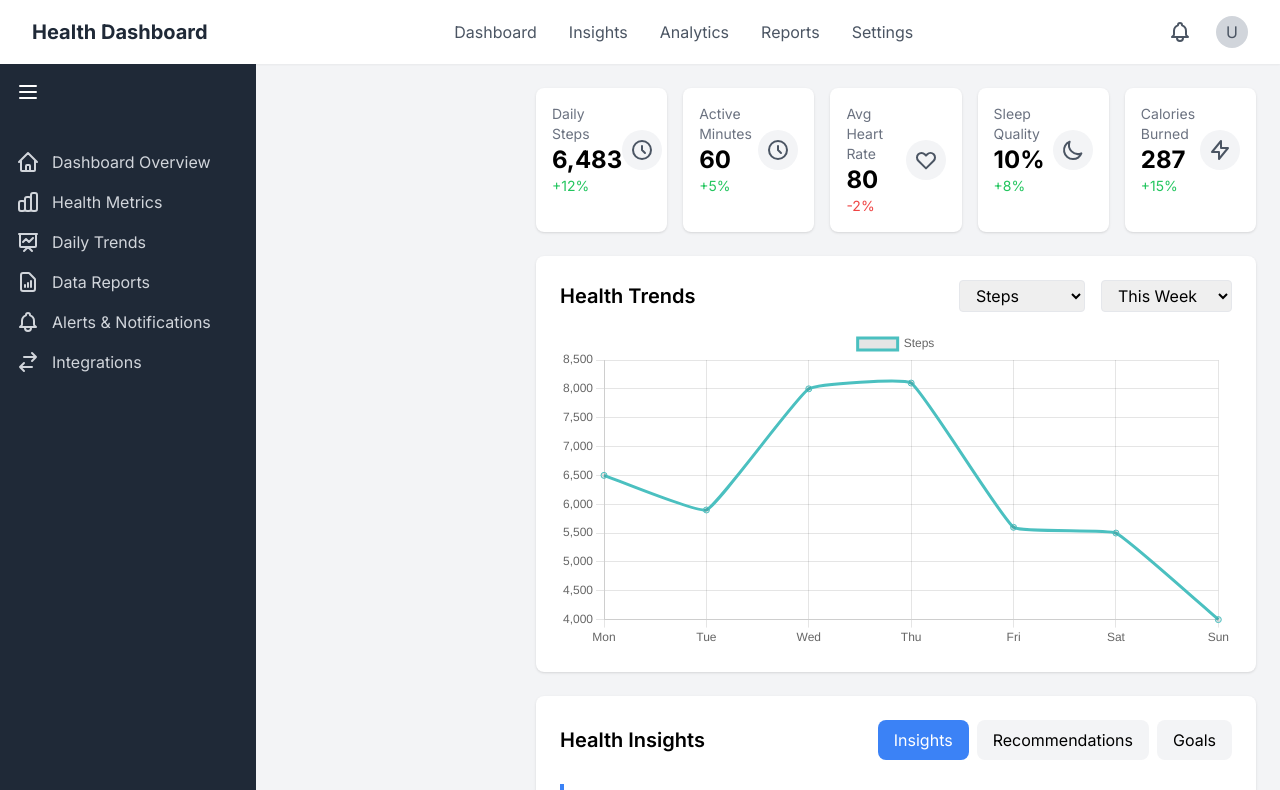
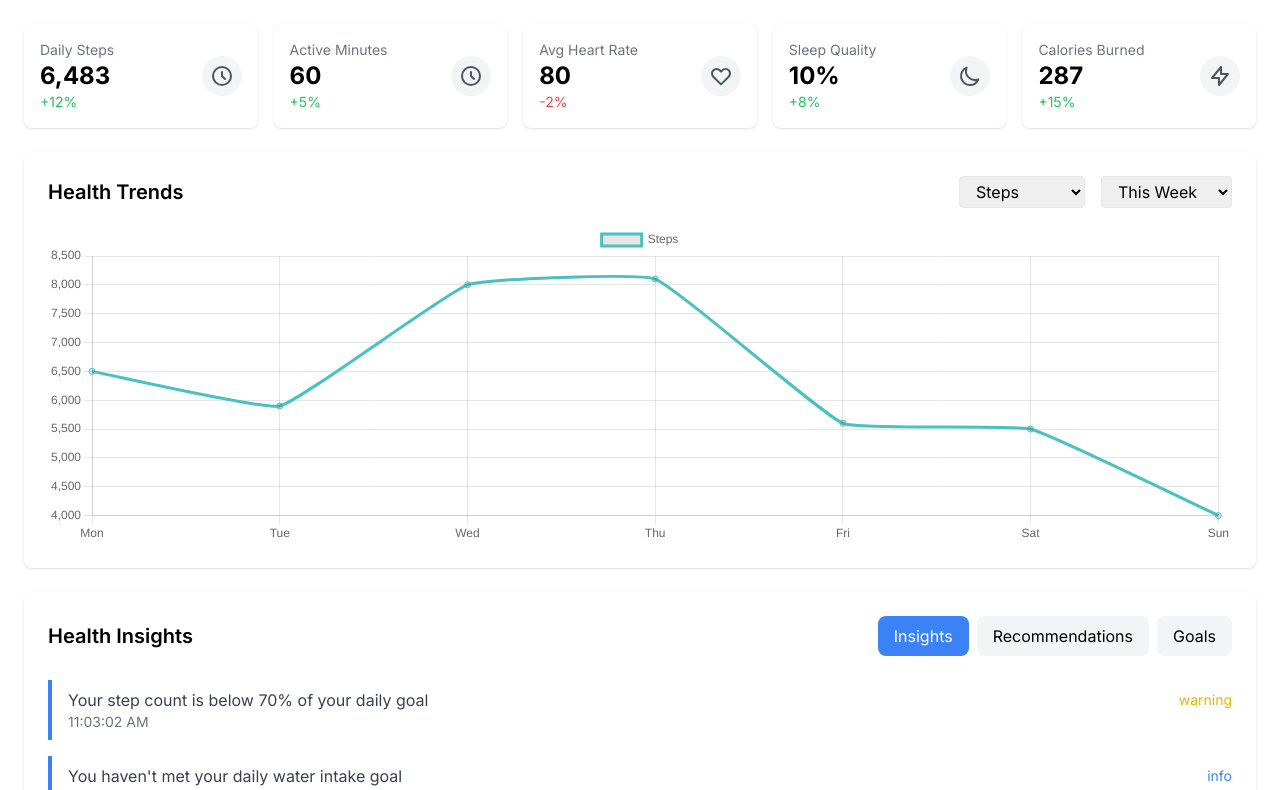
Before and after one commit to Vishall00/digital-health-dashboard1, a Next.js app: page / in a window 1280 px wide. Shown: the top 790 px of the page. Built offline with nearby package versions, Linux system fonts and the light colour scheme.

Commit message:
Fix client-side rendering and context provider issues

```diff
--- a/app/page.js
+++ b/app/page.js
@@ -1,13 +1,11 @@
 'use client'
 
-import Layout from '../components/Layout'
+import Dashboard from '../components/Dashboard'
 
 export default function Home() {
   return (
-    <Layout>
-      <div className="min-h-screen bg-gray-100">
-        {/* The content is now handled by the Layout component */}
-      </div>
-    </Layout>
+    <main>
+      <Dashboard />
+    </main>
   )
 }
--- a/components/Dashboard.js
+++ b/components/Dashboard.js
@@ -32,19 +32,6 @@ const Dashboard = () => {
   const [selectedMetric, setSelectedMetric] = useState('steps');
   const [dateRange, setDateRange] = useState('week');
 
-  // Sample data for the chart
-  const chartData = {
-    labels: ['Mon', 'Tue', 'Wed', 'Thu', 'Fri', 'Sat', 'Sun'],
-    datasets: [
-      {
-        label: 'Steps',
-        data: [6500, 5900, 8000, 8100, 5600, 5500, 4000],
-        borderColor: 'rgb(75, 192, 192)',
-        tension: 0.1,
-      },
-    ],
-  };
-
   if (isLoading) {
     return (
       <div className="flex items-center justify-center h-screen">
@@ -60,6 +47,27 @@ const Dashboard = () => {
       </div>
     );
   }
+
+  if (!healthData) {
+    return (
+      <div className="flex items-center justify-center h-screen">
+        <div className="text-gray-500">No health data available</div>
+      </div>
+    );
+  }
+
+  // Sample data for the chart
+  const chartData = {
+    labels: ['Mon', 'Tue', 'Wed', 'Thu', 'Fri', 'Sat', 'Sun'],
+    datasets: [
+      {
+        label: 'Steps',
+        data: [6500, 5900, 8000, 8100, 5600, 5500, 4000],
+        borderColor: 'rgb(75, 192, 192)',
+        tension: 0.1,
+      },
+    ],
+  };
 
   const kpiData = [
     { title: 'Daily Steps', value: healthData.steps.toLocaleString(), change: '+12%', icon: 'M12 8v4l3 3m6-3a9 9 0 11-18 0 9 9 0 0118 0z' },
```
